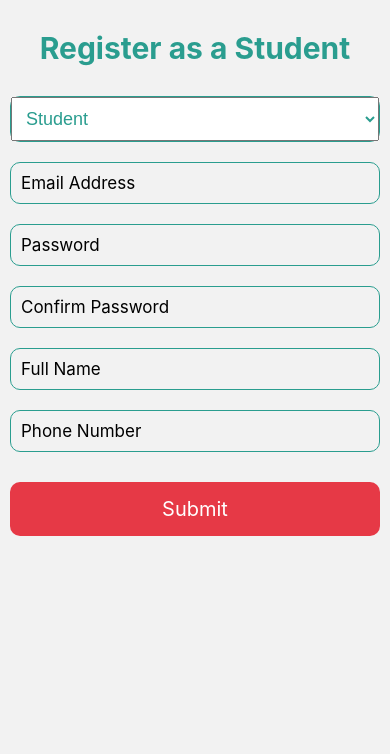
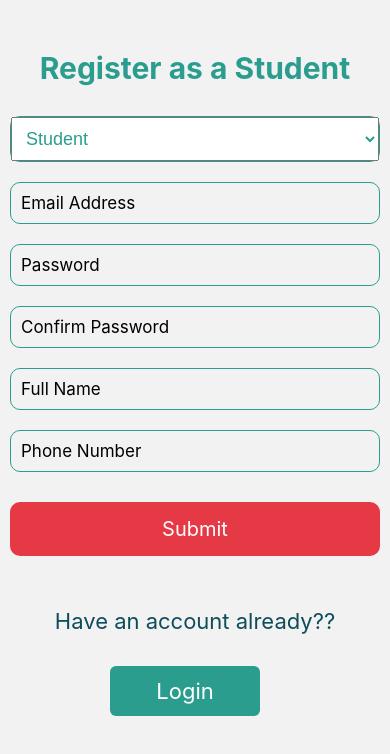
Before and after one commit to Dreamer-Muniru/ClassLink, a React Native app: screen /UserRegistration in a window 390 px wide. Shown: the top 754 px of the page. Built offline with nearby package versions, Linux system fonts and the light colour scheme; no server answers.

Commit message:
Formatted the Icon image on Login screen and added a redirect to login navigation button to the register screen

```diff
--- a/screens/UserLogin.js
+++ b/screens/UserLogin.js
@@ -39,7 +39,7 @@ export default function UserLogin({navigation}) {
 
   return (
     <View style={styles.container}>
-      <Image source={require("../assets/icon.png")} style={{width: 120, height: 140, borderRadius: 10}} />
+      <Image source={require("../assets/icon.png")} className="w-[140px] h-[140px] ml-[100px] rounded-full mb-4" />
       <Text style={styles.header}>Login</Text>
 
       <TextInput
@@ -86,7 +86,7 @@ const styles = StyleSheet.create({
     fontSize: 40,
     color: '#2a9d8f',
     textAlign: 'center',
-    marginBottom: 20,
+    marginBottom: 40,
     fontWeight: 'bold',
   },
   input: {
--- a/screens/UserRegistration.js
+++ b/screens/UserRegistration.js
@@ -77,6 +77,7 @@ export default function UserRegistration({ navigation }) {
 
     return (
         <ScrollView style={styles.container}>
+
             <Text style={styles.title}>Register as a {role === 'teacher' ? 'Teacher' : 'Student'}</Text>
 
             <Formik
@@ -192,6 +193,12 @@ export default function UserRegistration({ navigation }) {
                     </View>
                 )}
             </Formik>
+            <View className="mt-8">
+                <Text className="text-[22px] text-[#0f4c5c] text-center">Have an account already??</Text>
+                <TouchableOpacity className="mt-8 justify-items-center" onPress={() => navigation.navigate("UserLogin")}>
+                <Text className="text-[22px] text-center bg-[#2a9d8f] text-white w-[150px] p-3 ml-[100px] rounded-md ">Login</Text>
+                </TouchableOpacity>
+            </View>
         </ScrollView>
     );
 }
@@ -205,7 +212,9 @@ const styles = StyleSheet.create({
         color: '#2a9d8f',
         fontWeight: 'bold',
         textAlign: 'center',
-        marginVertical: 20
+        marginVertical: 20,
+        marginTop: 40,
+
     },
     input: {
         borderWidth: 1,
```
